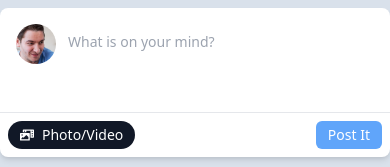
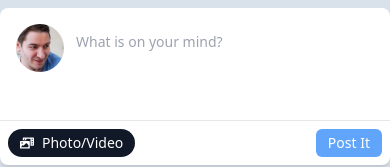
Before and after one commit to warpaltarpers/social-media-feed-ui, a React (Create React App) app: page / in a window 390 px wide. Shown: the top 167 px of the page. Built offline with nearby package versions, Linux system fonts and the light colour scheme.

Commit message:
Change avatar breakpoint sizing

```diff
--- a/src/components/PostCard.jsx
+++ b/src/components/PostCard.jsx
@@ -27,7 +27,7 @@ const PostCard = (props) => {
 
         {/* Top Half - Avatar & Text Box */}
         <div className='flex content-start p-4'>
-          <img src={avatar} className='rounded-full flex-initial max-h-10 w-10 sm:max-h-14 sm:w-14 mb-8 duration-150' alt='User profile' />
+          <img src={avatar} className='rounded-full flex-initial max-h-12 w-12 sm:max-h-14 sm:w-14 mb-8 duration-150' alt='User profile' />
           <textarea
             id='post-input'
             rows={3}
```
